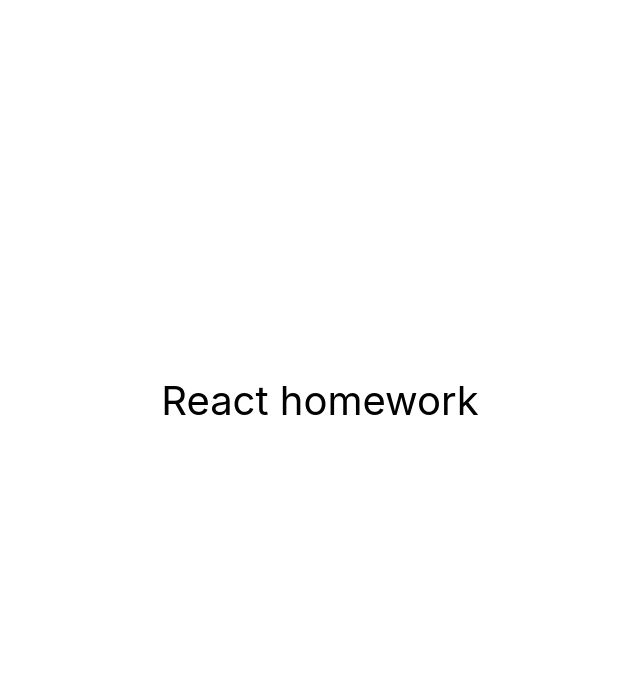
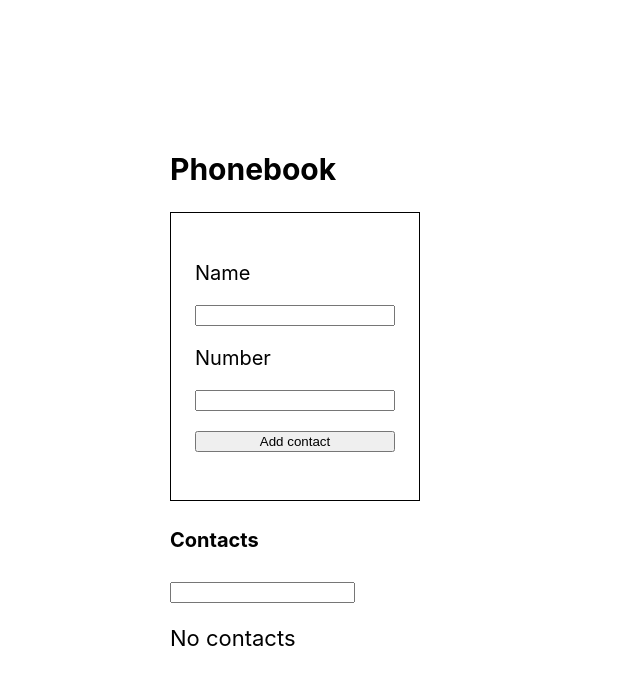
Before and after one commit to AntonPavlov8/goit-react-hw-03-phonebook, a React (Create React App) app: page / in a window 1280 px wide. Shown: the top 684 px of the page, without its empty margins (320-960 px from the left). Built offline with nearby package versions, Linux system fonts and the light colour scheme.

Commit message:
copied old project

```diff
--- a/src/components/App.jsx
+++ b/src/components/App.jsx
@@ -1,4 +1,11 @@
+import { useState } from 'react';
+import { PhoneBook } from './PhoneBook';
+
 export const App = () => {
+  const [state, setState] = useState({
+    contacts: [],
+  });
+
   return (
     <div
       style={{
@@ -6,11 +13,11 @@ export const App = () => {
         display: 'flex',
         justifyContent: 'center',
         alignItems: 'center',
-        fontSize: 40,
+        fontSize: 20,
         color: '#010101',
       }}
     >
-      React homework
+      <PhoneBook state={state} setState={setState} />
     </div>
   );
 };
--- /dev/null
+++ b/src/components/Contacts.jsx
@@ -0,0 +1,50 @@
+import { useState } from 'react';
+import { ContactsItem } from './ContactsItem';
+import { Search } from './Search';
+
+export const Contacts = prop => {
+  const [searchResults, setSearchResults] = useState({
+    results: [],
+    isSearching: false,
+  });
+
+  const showContacts = data => {
+    return data.length === 0 ? (
+      <li>No contacts {searchResults.isSearching && 'found with this name'}</li>
+    ) : (
+      data.map(contact => (
+        <ContactsItem
+          key={contact.id}
+          contact={contact}
+          setState={prop.setState}
+          setSearchResults={setSearchResults}
+        />
+      ))
+    );
+  };
+
+  return (
+    <div>
+      <h4>Contacts</h4>
+      <Search
+        state={prop.state}
+        searchResults={searchResults}
+        setSearchResults={setSearchResults}
+      />
+      <ul
+        style={{
+          width: '300px',
+          fontSize: '22px',
+          padding: '0',
+          listStyle: 'none',
+        }}
+      >
+        {showContacts(
+          searchResults.isSearching === true
+            ? searchResults.results
+            : prop.state.contacts
+        )}
+      </ul>
+    </div>
+  );
+};
--- /dev/null
+++ b/src/components/ContactsItem.jsx
@@ -0,0 +1,35 @@
+export const ContactsItem = ({ contact, setState, setSearchResults }) => {
+  function deleteContact(contactId) {
+    setState(prev => {
+      return {
+        ...prev,
+        contacts: [
+          ...prev.contacts.filter(person => {
+            return person.id !== contactId;
+          }),
+        ],
+      };
+    });
+    setSearchResults(prev => {
+      return {
+        ...prev,
+        results: [
+          ...prev.results.filter(person => {
+            return person.id !== contactId;
+          }),
+        ],
+      };
+    });
+  }
+  return (
+    <li>
+      {contact.name}
+      {': '}
+      {contact.number}
+
+      <button type="button" onClick={() => deleteContact(contact.id)}>
+        Delete
+      </button>
+    </li>
+  );
+};
--- /dev/null
+++ b/src/components/PhoneBook.jsx
@@ -0,0 +1,105 @@
+import { nanoid } from 'nanoid';
+import { useRef } from 'react';
+import { Contacts } from './Contacts';
+export const PhoneBook = prop => {
+  const nameInput = useRef(null);
+
+  const pattern = {
+    name: "^[a-zA-Zа-яА-Я]+(([' -][a-zA-Zа-яА-Я ])?[a-zA-Zа-яА-Я]*)*$",
+    tel: '+?d{1,4}?[-.s]?(?d{1,3}?)?[-.s]?d{1,4}[-.s]?d{1,4}[-.s]?d{1,9}',
+  };
+
+  const { state, setState } = prop;
+
+  function handleSubmit(e) {
+    e.preventDefault();
+    const form = e.currentTarget;
+    const name = form.elements.name.value;
+    const number = form.elements.number.value;
+    if (
+      state.contacts.filter(contact => {
+        return contact.name === name;
+      }).length === 0
+    ) {
+      form.reset();
+      setState(prev => {
+        let newNumber;
+        switch (number.length) {
+          case 10: {
+            const string1 = number.substring(0, 3);
+            const string2 = number.substring(3, 6);
+            const string3 = number.substring(6, 10);
+            newNumber = `${string1}-${string2}-${string3}`;
+            break;
+          }
+          case 12: {
+            if (number[0] === '+') {
+              const string1 = number.substring(0, 2);
+              const string2 = number.substring(2, 5);
+              const string3 = number.substring(5, 8);
+              const string4 = number.substring(8, 12);
+              newNumber = `${string1}-${string2}-${string3}-${string4}`;
+            }
+            break;
+          }
+          default:
+            newNumber = number;
+            break;
+        }
+        return {
+          ...prev,
+          contacts: [
+            ...prev.contacts,
+            {
+              id: nanoid(),
+              name: name,
+              number: newNumber,
+            },
+          ],
+        };
+      });
+    } else {
+      alert(`${name} is already in contacts.`);
+      nameInput.current.focus();
+    }
+  }
+
+  return (
+    <div>
+      <h2>Phonebook</h2>
+      <form
+        onSubmit={handleSubmit}
+        style={{
+          border: '1px #000 solid',
+          width: '200px',
+          display: 'flex',
+          flexDirection: 'column',
+          gap: '20px',
+          maxWidth: '280px',
+          padding: '48px 24px',
+        }}
+      >
+        <span>Name</span>
+        <input
+          ref={nameInput}
+          type="text"
+          name="name"
+          pattern={pattern.name}
+          title="Name may contain only letters, apostrophe, dash and spaces. For example Adrian, Jacob Mercer, Charles de Batz de Castelmore d'Artagnan."
+          required
+        />
+        <span>Number</span>
+        <input
+          type="tel"
+          name="number"
+          pattern={pattern.tel}
+          title="Phone number must be digits and can contain spaces, dashes, parentheses and can start with +"
+          required
+        />
+
+        <button action="submit">Add contact</button>
+      </form>
+      <Contacts state={state} setState={setState} />
+    </div>
+  );
+};
--- /dev/null
+++ b/src/components/Search.jsx
@@ -0,0 +1,27 @@
+export const Search = prop => {
+  function searchFn(e) {
+    const searchInput = e.target.value;
+    prop.setSearchResults(prev => {
+      if (searchInput.length !== 0) {
+        return {
+          results: [
+            ...prop.state.contacts.filter(contact => {
+              return contact.name.includes(searchInput);
+            }),
+          ],
+          isSearching: true,
+        };
+      } else {
+        return {
+          ...prev,
+          isSearching: false,
+        };
+      }
+    });
+  }
+  return (
+    <div>
+      <input type="text" name="search" onChange={searchFn} />
+    </div>
+  );
+};
```
Also changed, not shown: 1 other file (tests, documents, lock files or other folders).
